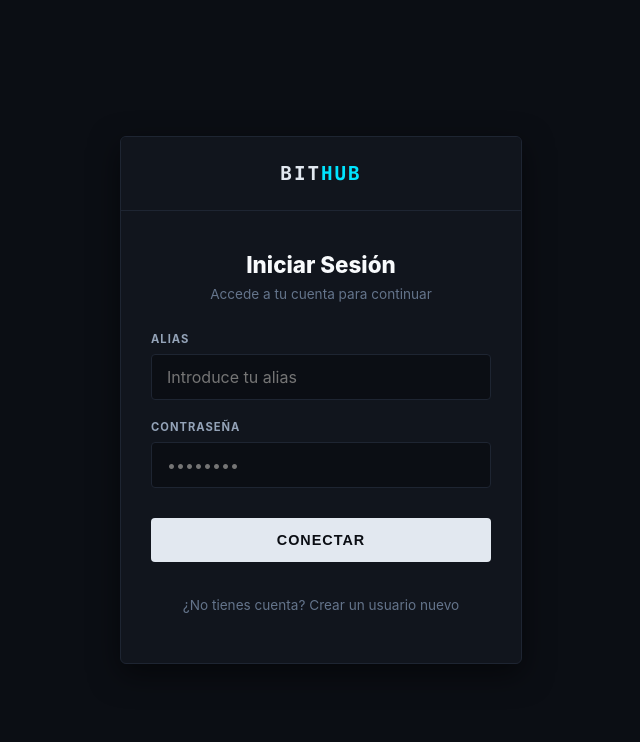
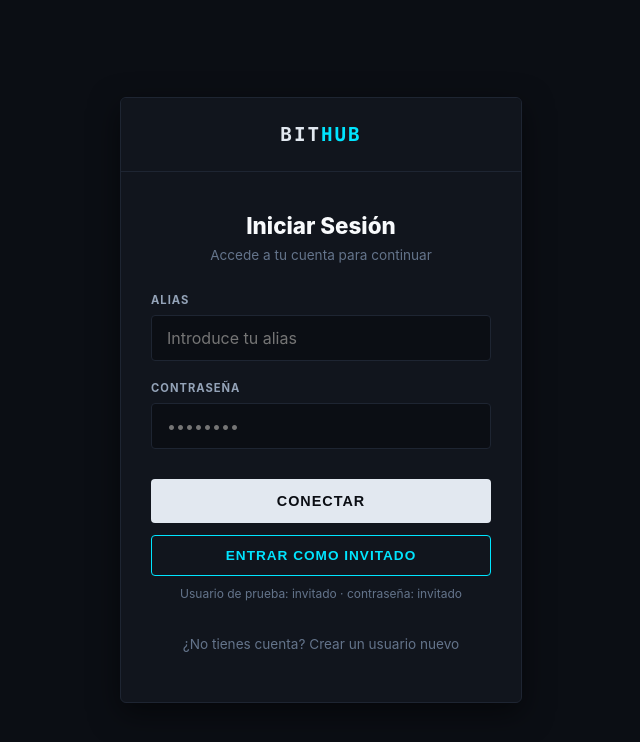
Before and after one commit to AdrianLuqueDiaz/Proyecto-DAW, a Vue app in the folder frontend/: page /login in a window 1280 px wide. Shown: the top 742 px of the page, without its empty margins (319-959 px from the left). Built offline with nearby package versions, Linux system fonts and the light colour scheme.

Commit message:
Add guest login functionality to Login.vue

```diff
--- a/frontend/src/views/Login.vue
+++ b/frontend/src/views/Login.vue
@@ -43,6 +43,13 @@ const entrar = async () => {
     alert("ERROR: Imposible conectar con el servidor.")
   }
 }
+
+// Acceso rápido con el usuario de demo público
+const entrarInvitado = () => {
+  alias.value = 'invitado'
+  contrasena.value = 'invitado'
+  entrar()
+}
 </script>
 
 <template>
@@ -73,6 +80,11 @@ const entrar = async () => {
         <button @click="entrar" class="btn-conectar">
           CONECTAR
         </button>
+
+        <button @click="entrarInvitado" class="btn-invitado">
+          ENTRAR COMO INVITADO
+        </button>
+        <p class="nota-demo">Usuario de prueba: invitado · contraseña: invitado</p>
 
         <div class="enlace-registro" @click="router.push('/registro')">
           ¿No tienes cuenta? Crear un usuario nuevo
@@ -222,4 +234,30 @@ input:focus {
 .enlace-registro:hover {
   color: #E2E8F0;
 }
+
+.btn-invitado {
+  width: 100%;
+  background-color: transparent;
+  color: #00E5FF;
+  border: 1px solid #00E5FF;
+  border-radius: 4px;
+  padding: 12px;
+  font-weight: 800;
+  font-size: 0.85rem;
+  letter-spacing: 1px;
+  cursor: pointer;
+  margin-top: 12px;
+  transition: all 0.2s ease;
+}
+
+.btn-invitado:hover {
+  background-color: rgba(0, 229, 255, 0.1);
+}
+
+.nota-demo {
+  text-align: center;
+  font-size: 0.75rem;
+  color: #64748B;
+  margin: 10px 0 0 0;
+}
 </style>
```
